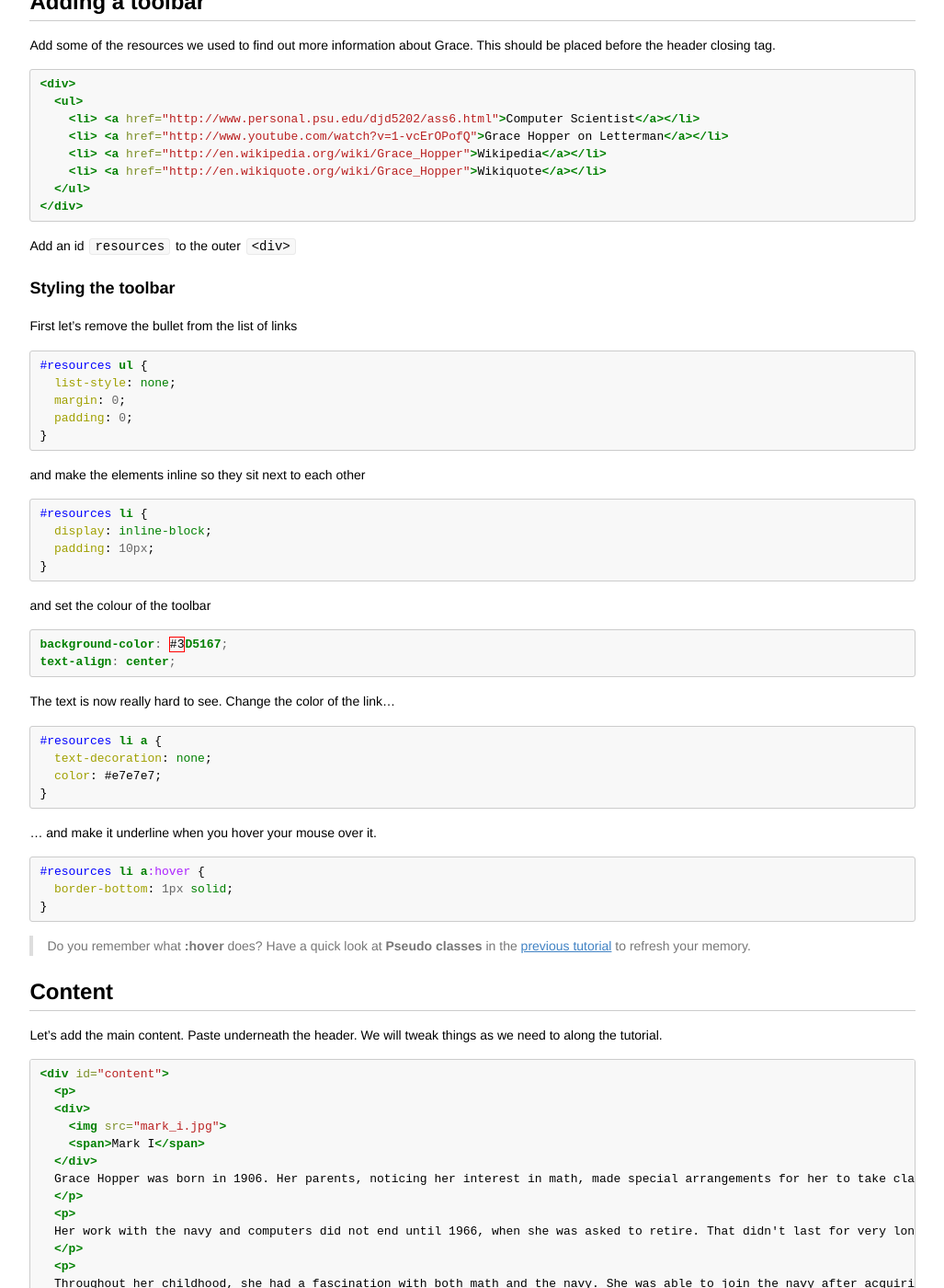
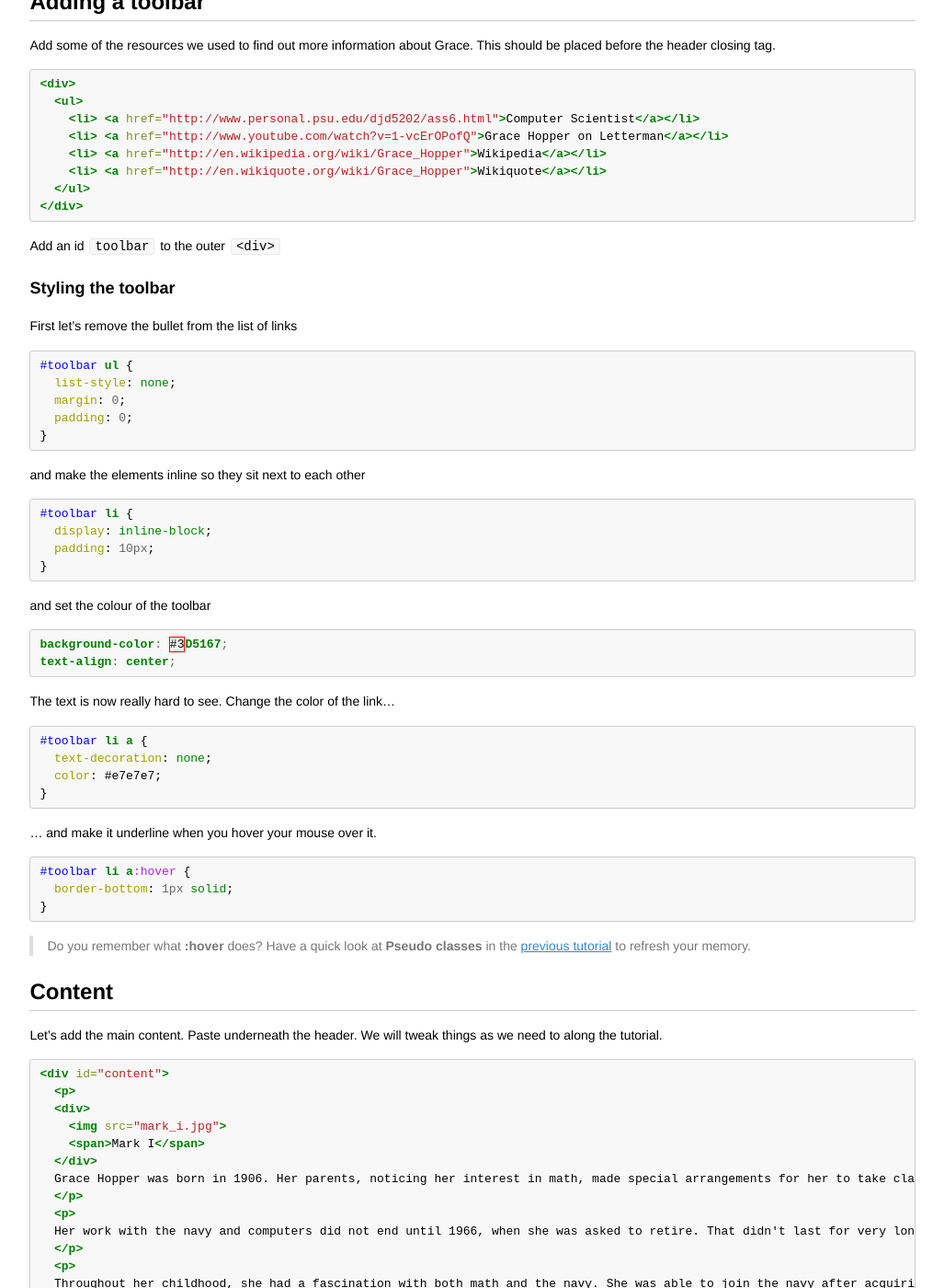
Before and after one commit to codebar/tutorials, a Jekyll site: the page built from html/lesson4/tutorial.md, in a window 1280 px wide and 1400 px high, scrolled down 2772 px. Shown: the whole window at 92% size, without its empty margins (126-1153 px from the left). Built offline with Jekyll 4.4.1, drawn with Linux system fonts in a browser that asks for light colours; Markdown is read by kramdown in place of the engine named in the settings.

Commit message:
Changed the 'resources' ID to 'toolbar'
This makes it make more sense semantically.

````diff
--- a/html/lesson4/tutorial.md
+++ b/html/lesson4/tutorial.md
@@ -173,14 +173,14 @@ This should be placed before the header closing tag.
 </div>
 ```
 
-Add an id `resources` to the outer `<div>`
+Add an id `toolbar` to the outer `<div>`
 
 ### Styling the toolbar
 
 First let's remove the bullet from the list of links
 
 ```css
-#resources ul {
+#toolbar ul {
   list-style: none;
   margin: 0;
   padding: 0;
@@ -190,7 +190,7 @@ First let's remove the bullet from the list of links
 and make the elements inline so they sit next to each other
 
 ```css
-#resources li {
+#toolbar li {
   display: inline-block;
   padding: 10px;
 }
@@ -206,7 +206,7 @@ text-align: center;
 The text is now really hard to see. Change the color of the link...
 
 ```css
-#resources li a {
+#toolbar li a {
   text-decoration: none;
   color: #e7e7e7;
 }
@@ -215,7 +215,7 @@ The text is now really hard to see. Change the color of the link...
 ... and make it underline when you hover your mouse over it.
 
 ```css
-#resources li a:hover {
+#toolbar li a:hover {
   border-bottom: 1px solid;
 }
 ```
````
